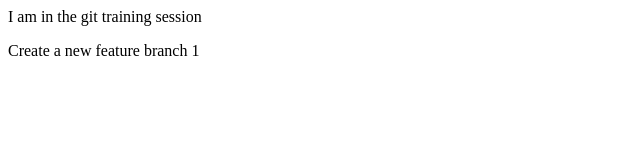
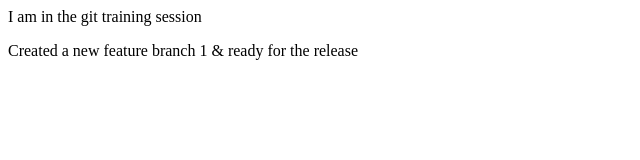
Before and after one commit to cgadgilwar/git-training, a plain HTML site: page index.html in a window 1280 px wide. Shown: the whole page, without its empty margins (0-640 px from the left). Drawn offline with Linux system fonts and the light colour scheme.

Commit message:
My feature 1 is ready to push

```diff
--- a/index.html
+++ b/index.html
@@ -1,6 +1,6 @@
 <html>
 <body>
 <p> I am in the git training session</p>
-<p>Create a new feature branch 1</p>
+<p>Created a new feature branch 1 & ready for the release</p>
 </body>
 </html>
```
